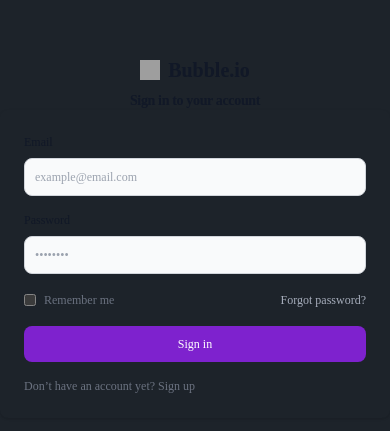
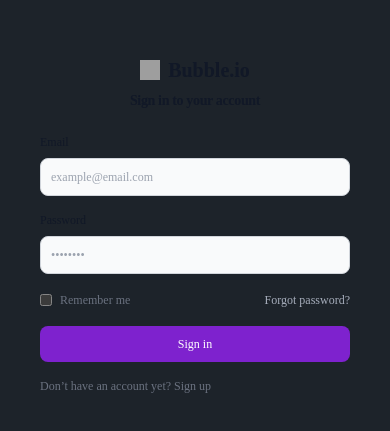
Before and after one commit to JesrielLayug/Bubble.io.portal, an Angular app: page /login in a window 390 px wide. Shown: the part 209-640 px from the top of the page. Built offline with nearby package versions, Linux system fonts and the light colour scheme; grey boxes are pictures that could not be loaded.

Commit message:
Fix padding and positions

```diff
--- a/src/app/components/home/home.component.html
+++ b/src/app/components/home/home.component.html
@@ -1,9 +1,9 @@
 <div class="h-full flex gap-1">
-    <div class="drawer h-full">
+    <div class="drawer h-lvh">
       <input id="my-drawer" type="checkbox" class="drawer-toggle" />
       <section class="drawer-content min-h-full flex flex-col">
-        <app-navbar class="shadow-lg"></app-navbar>
-        <main role="main" class="flex-1 overflow-auto">
+        <app-navbar class="shadow-lg fixed-top "></app-navbar>
+        <main role="main" class="flex-1 overflow-auto min-h-dvh p-2">
           <router-outlet></router-outlet>
         </main>
       </section>
--- a/src/app/components/login/login.component.html
+++ b/src/app/components/login/login.component.html
@@ -1,5 +1,5 @@
 <div
-  class="w-full h-screen flex flex-col items-center justify-center mt-6 md:h-full lg:py-0"
+  class="w-full h-screen flex flex-col items-center justify-center mt-6 md:h-full px-4 lg:py-0"
 >
   <a
     href="#"
@@ -17,7 +17,7 @@
   >
     Sign in to your account
   </h1>
-  <div class="w-full rounded-lg shadow md:mt-0 sm:max-w-md xl:p-0">
+  <div class="w-full md:mt-0 sm:max-w-md xl:p-0">
     <div class="p-6 space-y-4 md:space-y-6 sm:p-8">
       <form [formGroup]="loginForm" (ngSubmit)="loginUser()" class="space-y-4 md:space-y-6">
         <div>
--- a/src/app/components/profile/profile.component.html
+++ b/src/app/components/profile/profile.component.html
@@ -9,7 +9,7 @@
           </div>
           <!-- <h6 class="mb-5 text-lg font-semibold">Personal Information</h6> -->
     </section>
-    <div class="mt-3.5 mb-10 flex flex-col items-center">
+    <div class="mt-3.5 mb-10 flex flex-col items-center w-3/4">
       <h6 class="text-lg font-semibold text-slate-300">{{profile.firstname}} {{profile.lastname}}</h6>
       <p class="mt-2 text-xs w-full flex items-center justify-center">
         <svg xmlns="http://www.w3.org/2000/svg" fill="none" viewBox="0 0 24 24" stroke-width="1.5" stroke="currentColor" class="w-4 h-4 me-2">
```
